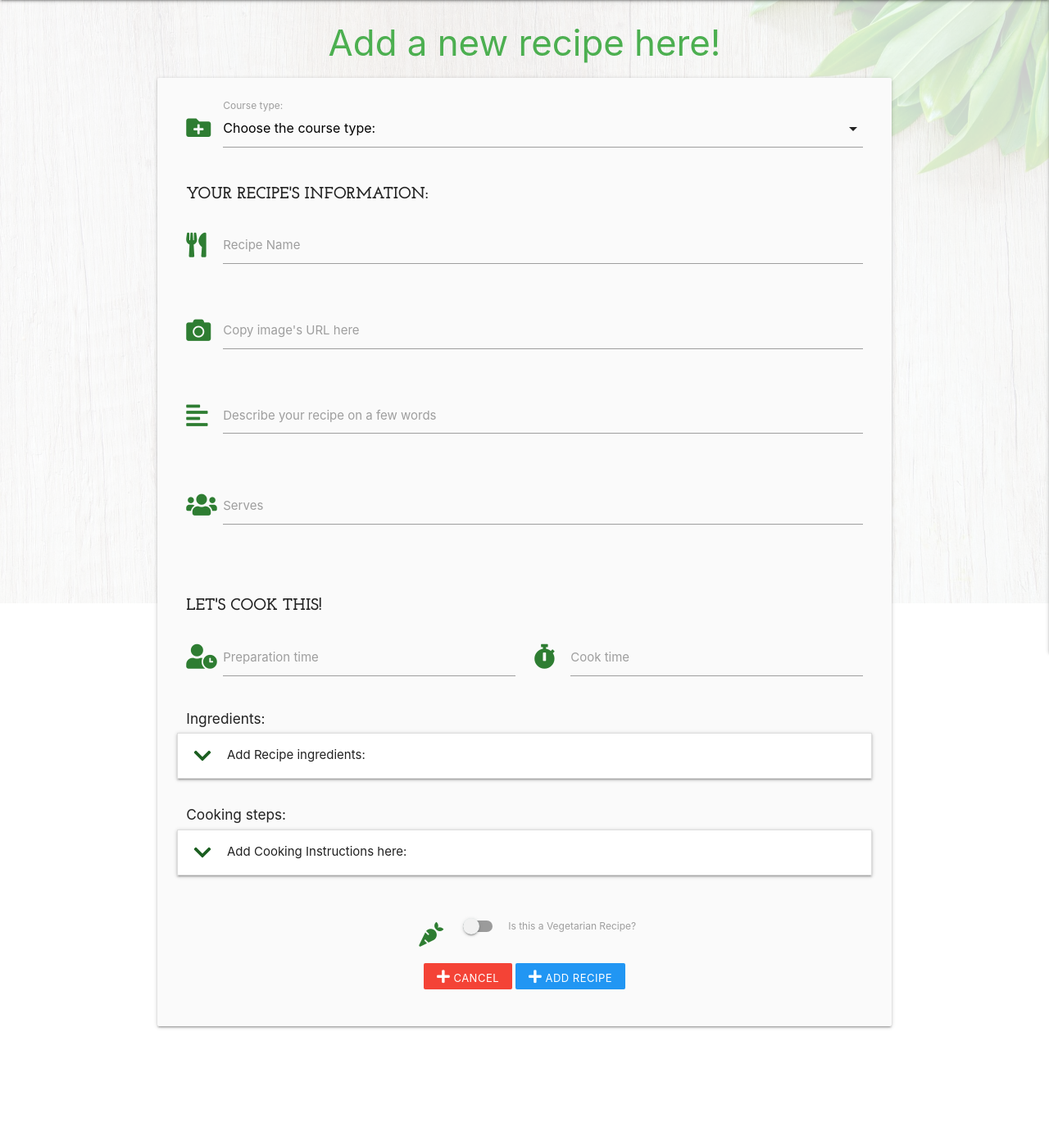
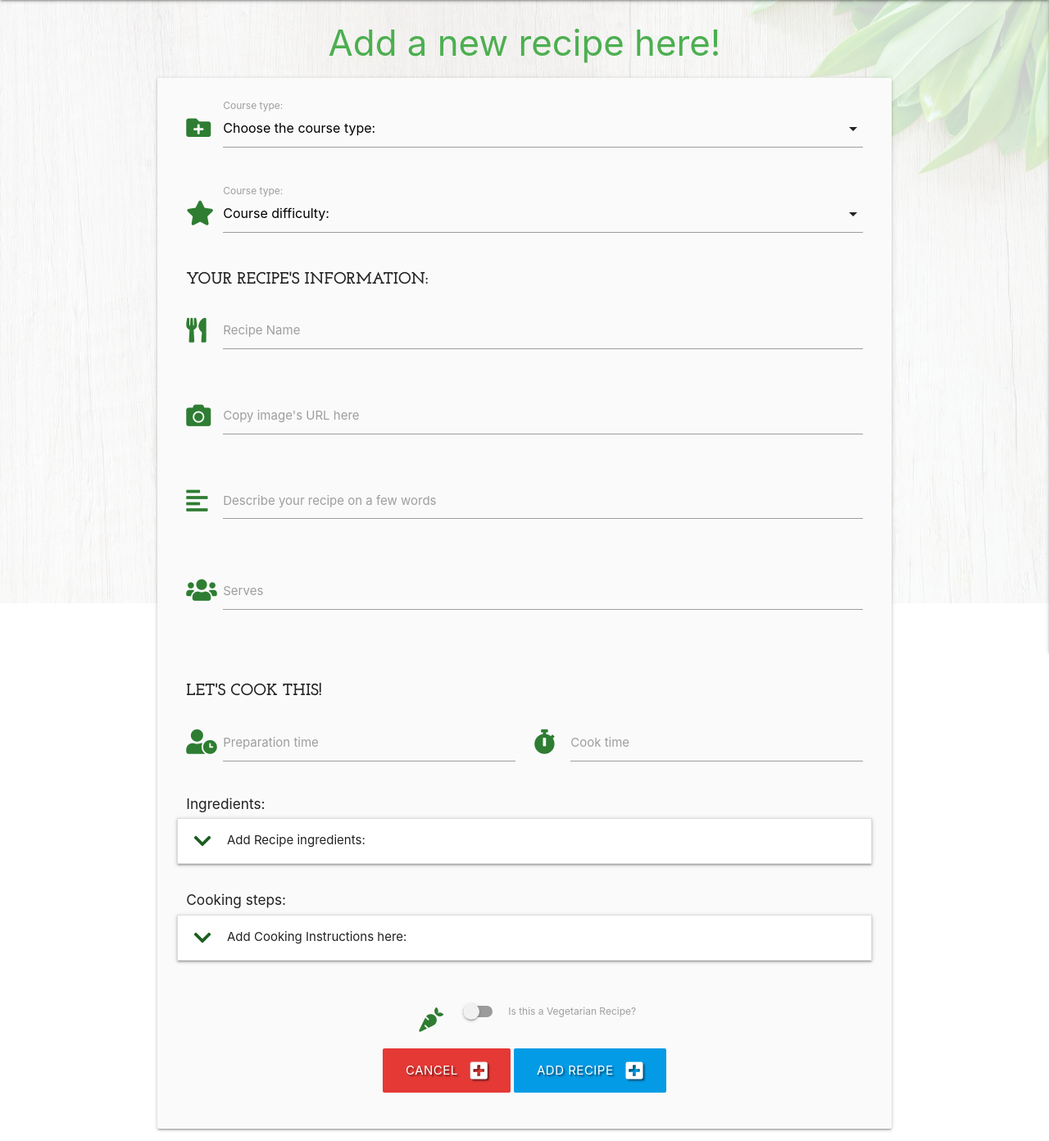
Before and after one commit to maialenz/CookBook, a Flask app: page /add_recipe in a window 1280 px wide. Shown: the part 64-1456 px from the top of the page at 82% size. Before the commit the page ends 1319 px from the top, so only its background shows below. Run offline with Flask 2, Linux system fonts and the light colour scheme; data that the repository does not hold is empty; some libraries are stand-ins or nearby versions; some web fonts are replaced.

Commit message:
add recipe dificulty selection dropdown

```diff
--- a/templates/add_recipe.html
+++ b/templates/add_recipe.html
@@ -16,6 +16,20 @@
                     {% for course in courses %}
                         <option value="{{ course.course_type }}">{{ course.course_type }}</option>
                     {% endfor %}
+                    </select>
+                    <label for="course-type">Course type:</label>
+                </div>
+            </div>
+
+            <!--Course Difficulty selector-->
+            <div class="row">
+                <div class="input-field col s12">
+                    <i class="fas fa-star prefix green-text text-darken-3"></i>
+                    <select id="recipe_difficulty" name="recipe_difficulty" class="validate" required>
+                    <option value="" disabled selected>Course difficulty:</option>
+                        <option value="Beginner">Beginner</option>
+                        <option value="Moderate">Moderate</option>
+                        <option value="Master Chef">Master Chef</option>
                     </select>
                     <label for="course-type">Course type:</label>
                 </div>
@@ -160,10 +174,18 @@
             </div>
 
 
-            <!--cancel or add btns to add recipe to db and show recipe on main page for all users to see-->
-            <div class="row center-align">
-                <a class="red btn-small hvr-grow center-align"><i class="fas fa-plus"></i> Cancel</a>
-                <a class="blue btn-small hvr-grow center-align"><i class="fas fa-plus"></i> Add Recipe</a>
+            <!--Add/Cancel Buttons-->
+            <div class="row">
+                <div class="col s12 center-align">
+                    <!--cancel btn-->
+                    <button type="" class="btn-large red darken-1 text-shadow hvr-glow">
+                        Cancel <i class="fas fa-plus-square right"></i>
+                    </button>
+                    <!--add btn-->
+                    <button type="submit" class="btn-large light-blue darken-1 text-shadow hvr-glow">
+                        Add Recipe <i class="fas fa-plus-square right"></i>
+                    </button>
+                </div>
             </div>
         </form>
     </div>
```
